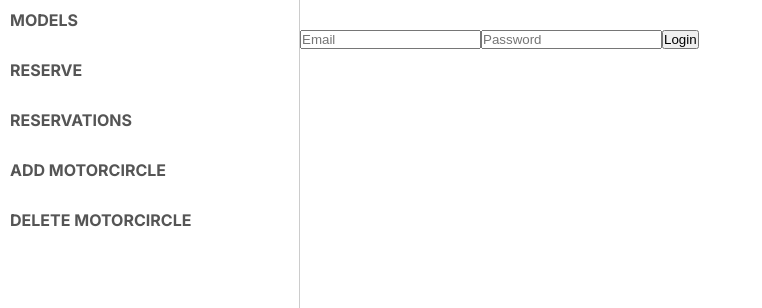
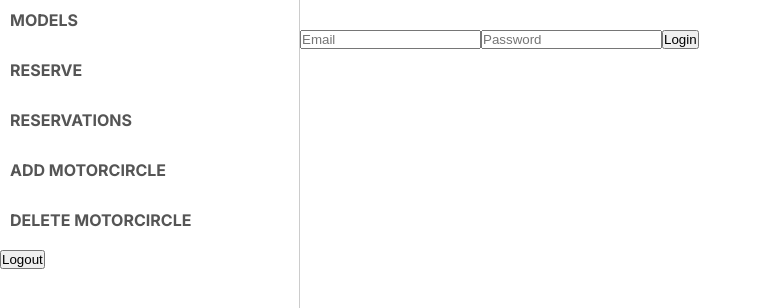
Before and after one commit to zeff96/booking_app, a Next.js app: page / in a window 1280 px wide. Shown: the top 308 px of the page, without its empty margins (0-762 px from the left). Built offline with nearby package versions, Linux system fonts and the light colour scheme; no server answers.

Commit message:
Add logout component

```diff
--- /dev/null
+++ b/app/components/logout/logout.jsx
@@ -0,0 +1,11 @@
+"use client";
+
+import { signOut } from "next-auth/react";
+
+export function LogoutButton() {
+  return (
+    <button type="button" onClick={signOut}>
+      Logout
+    </button>
+  );
+}
--- a/app/components/navbar/navbar.jsx
+++ b/app/components/navbar/navbar.jsx
@@ -1,8 +1,12 @@
 import React from "react";
 import Link from "next/link";
 import styles from "./navbar.module.css";
+import { LogoutButton } from "../logout/logout";
+import { getServerSession } from "next-auth";
 
 const Navbar = () => {
+  const session = getServerSession();
+
   return (
     <nav className={styles.navbar} id="nav">
       <ul className={styles.item}>
@@ -32,6 +36,7 @@ const Navbar = () => {
           </Link>
         </li>
       </ul>
+      {session && <LogoutButton />}
     </nav>
   );
 };
```
